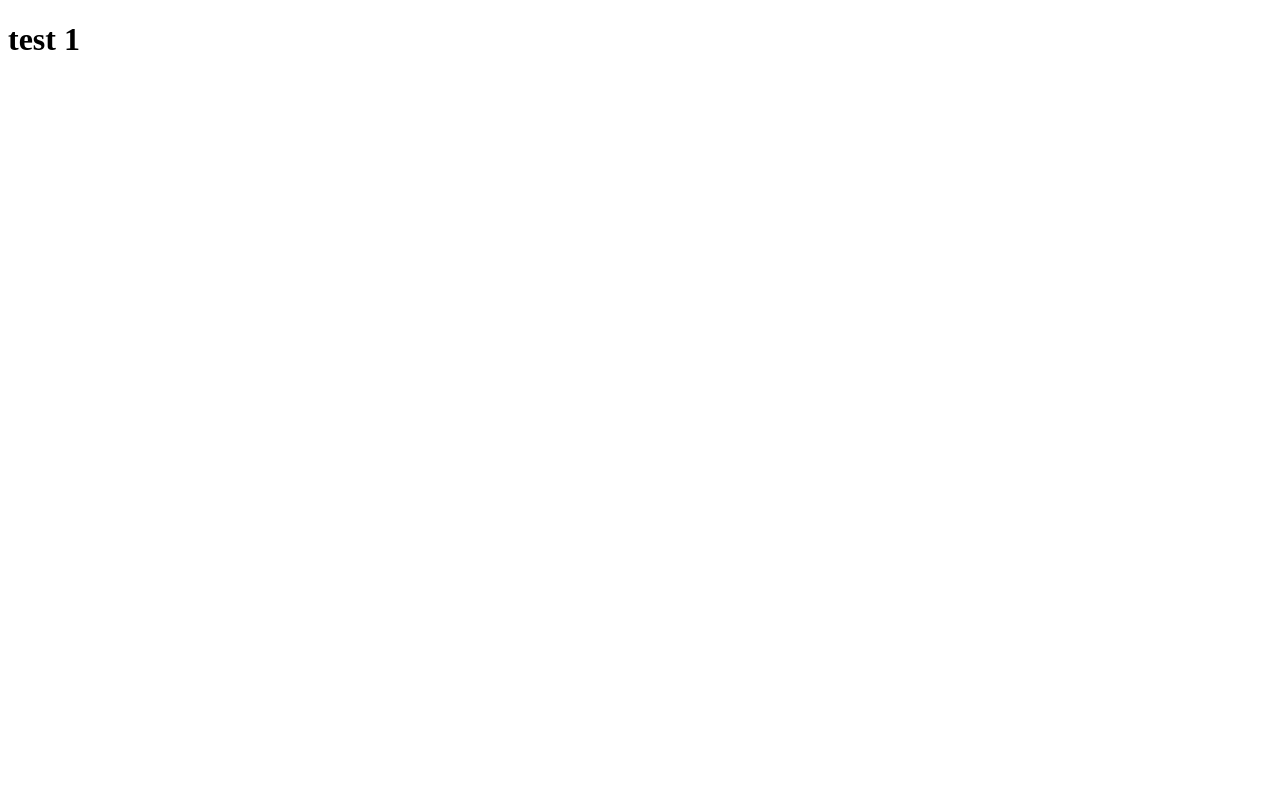
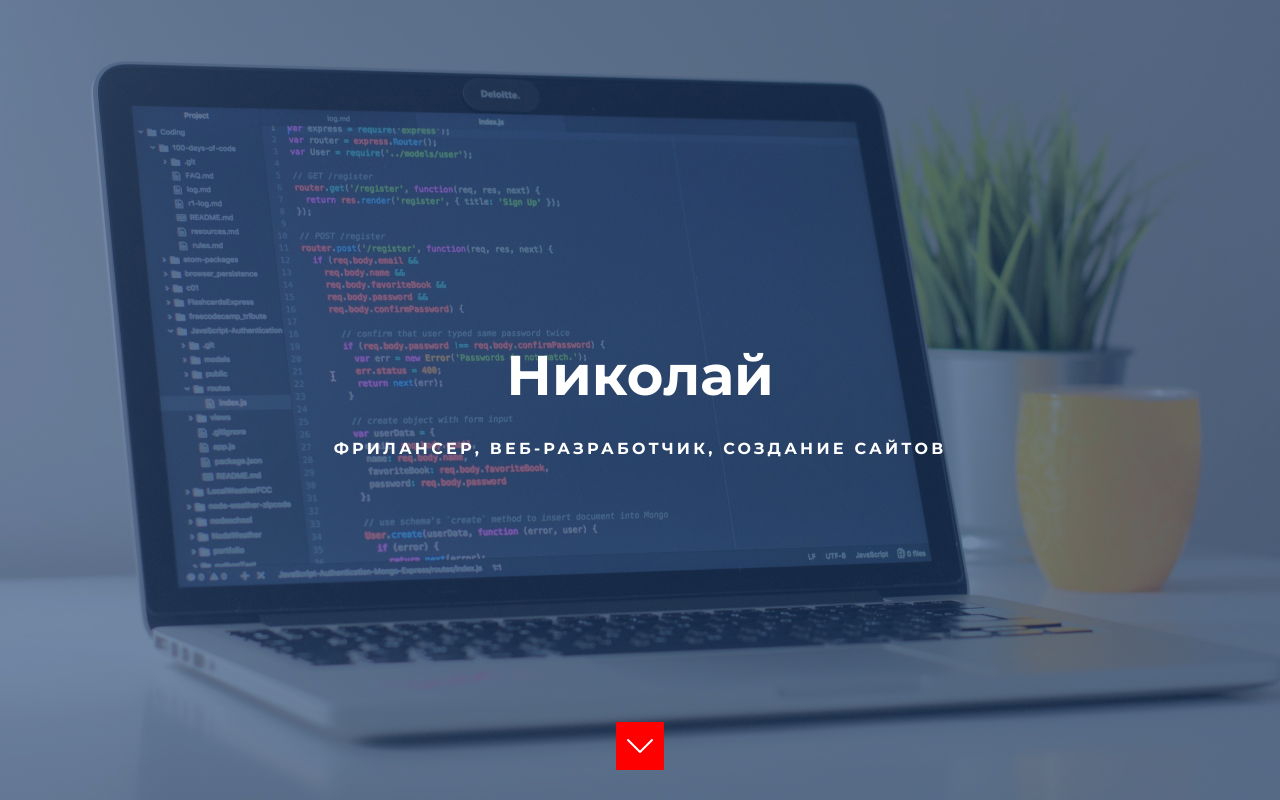
Before and after one commit to resev-dev/html-layout-portfolio-from-figma, a website: page index.html in a window 1280 px wide. Drawn offline with Linux system fonts and the light colour scheme.

Commit message:
header layout

```diff
--- a/index.html
+++ b/index.html
@@ -4,8 +4,20 @@
 	<meta charset="UTF-8">
 	<meta name="viewport" content="width=device-width, initial-scale=1.0">
 	<title>Сайт портфолио верстальщика</title>
+
+	<link rel="stylesheet" href="./main.css">
+	<link rel="preconnect" href="https://fonts.googleapis.com">
+	<link rel="preconnect" href="https://fonts.gstatic.com" crossorigin>
+	<link href="https://fonts.googleapis.com/css2?family=Montserrat:wght@400;600;700&display=swap" rel="stylesheet">
+
 </head>
 <body>
-	<h1>test 1</h1>
+	<div class="header">
+		<h1 class="header-title">Николай</h1>
+		<p class="header-subtitle">фрилансер, веб-разработчик, создание сайтов</p>
+		<div class="header-arrow">
+			<img src="./img/header/arrow-down.svg" alt="arrow down">
+		</div>
+	</div>
 </body>
 </html>
--- /dev/null
+++ b/main.css
@@ -0,0 +1,64 @@
+body {
+	margin: 0;
+	font-family: 'Montserrat', sans-serif; /* прямой шрифт без засечек */
+}
+
+.header {
+	/* таким образом указали родителяля всех absolute-элементов */
+	position: relative; /* для корректного позиционирования стрелки */
+
+	display: flex;
+	flex-direction: column; /* основная ось колонка - ось y */
+	justify-content: center; /* выравнивание по основной оси */
+	align-items: center; /* выравнивание по поперечной оси */
+
+	width: 100%;
+	height: 100vh; /* view hight, т.е. высота от viewport */
+
+	background: #536580;
+	background-image:  url('./../img/header/bg-header.jpg');
+	/*
+	* можно было указать значение contain, чтобы было видно всю картинку, но тогда надо было б отменять
+	* дублирование картинки через:
+	* background-repeat: no-repeat;
+	* и тогда еще можно делать выравнивание по центру:
+	* background-position: center;
+	*/
+	background-size: cover; /* полностью заполняем блок, растяивая по высоте и сохраняя масштабирование */
+}
+
+.header-title {
+	margin: 0;
+	margin-bottom: 25px;
+	font-weight: 700;
+	font-size: 56px;
+	line-height: 1.3;
+	text-align: center;
+	color: #FFFFFF;
+}
+
+.header-subtitle {
+	margin: 0;
+	font-weight: 700;
+	font-size: 16px;
+	line-height: 1.5;
+	text-align: center;
+	letter-spacing: 0.2em; /* расстояние между символами */
+	text-transform: uppercase;
+	color: #FFFFFF;
+}
+
+.header-arrow {
+	position: absolute; /* относительно relative-элемента, т.е. родителя (по умолчанию родитель body)  */
+	bottom: 30px;
+
+	/* выравнивание по центру */
+	left: 50%;
+	/* margin-left: -24px; чтобы центр по элементу был, а не по его левой части, но жесткая зависимость от размера блока */
+	/* смещене по X и Y */
+	transform: translate(-50%, 0);
+
+	height: 48px;
+	width: 48px;
+	background-color: red;
+}
```
Also changed, not shown: img/header/arrow-down.svg (added), img/header/bg-header.jpg (added).
